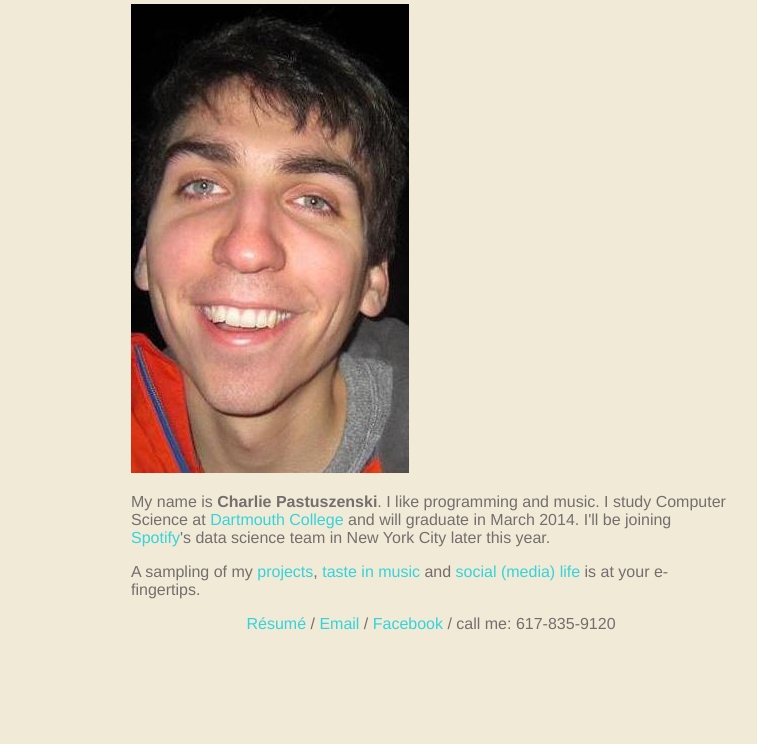
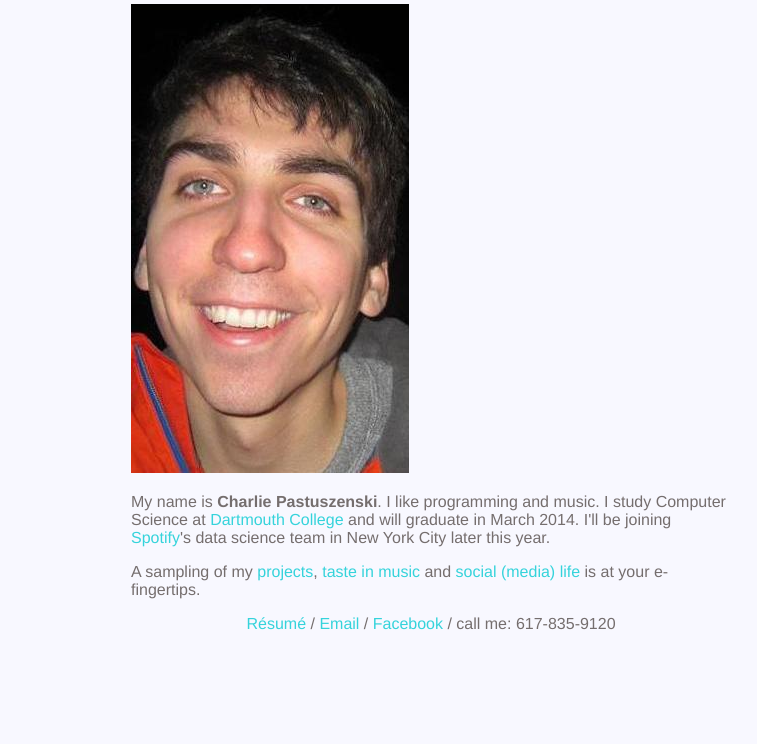
Before and after one commit to cpastuszenski/cpastuszenski.github.io, a plain HTML site: page index.html in a window 1280 px wide. Shown: the part 56-800 px from the top of the page, without its empty margins (209-966 px from the left). Drawn offline with Linux system fonts and the light colour scheme.

Commit message:
background color

```diff
--- a/base.css
+++ b/base.css
@@ -2,7 +2,7 @@ body {
 	font-family: helvetica, arial, sans-serif;
 	margin: 0px;
 	color: #756E6E;
-	background-color: #F0EAD6;
+	background-color: #F8F8FF;
 }
 
 .main {
```
